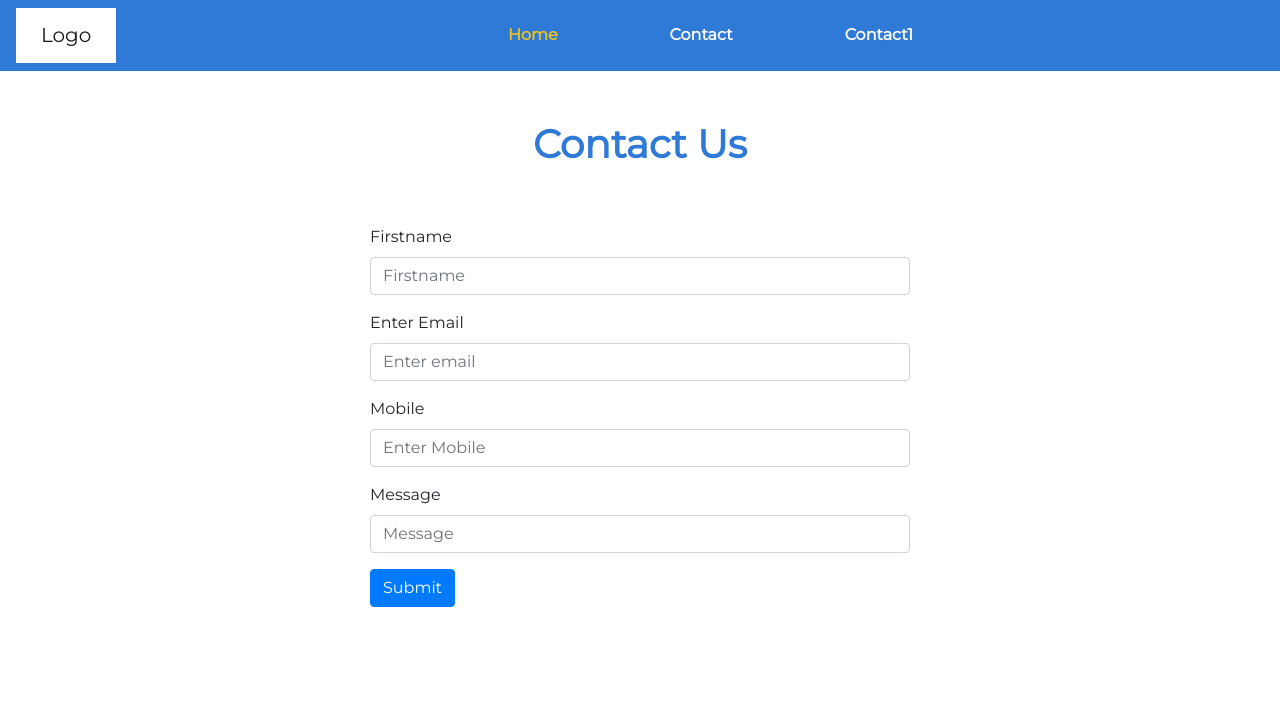
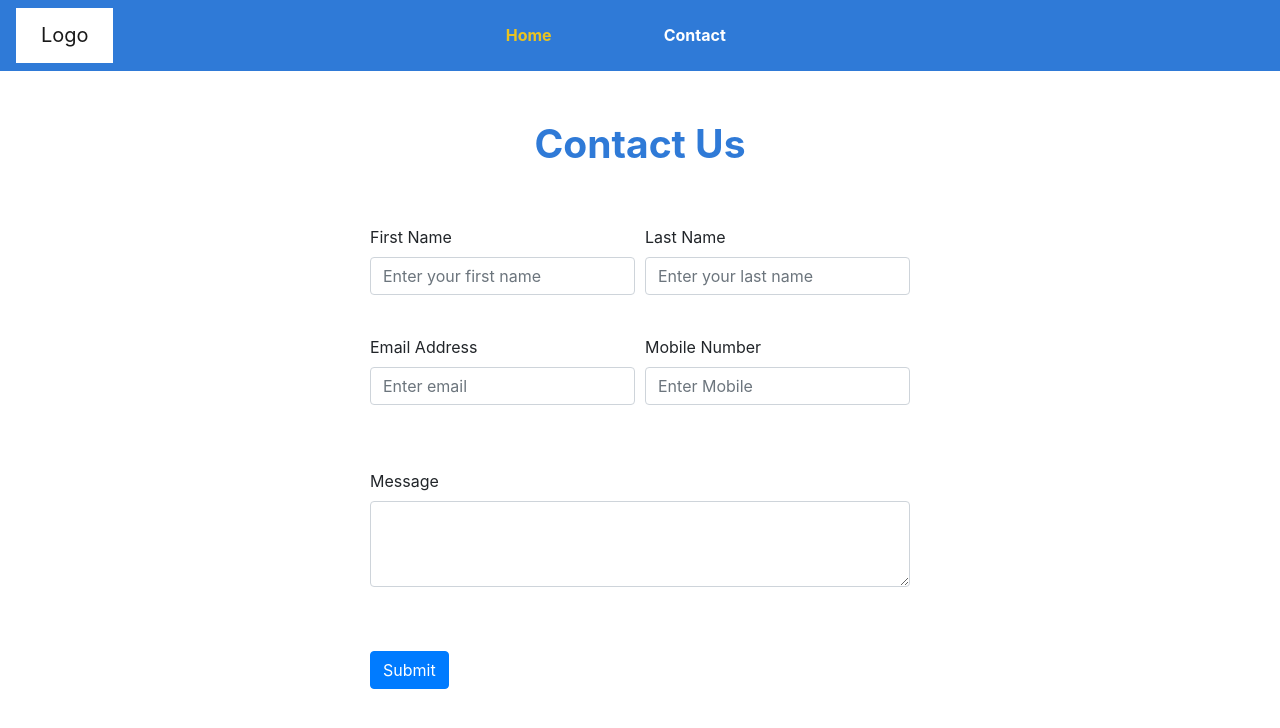
Before and after one commit to sathish19961412/reactjspractice, a React (Create React App) app: page /contact in a window 1280 px wide. Shown: the top 728 px of the page. Built offline with nearby package versions, Linux system fonts and the light colour scheme.

Commit message:
contact form create sent mail

```diff
--- a/src/App.css
+++ b/src/App.css
@@ -1,6 +1,6 @@
 
 .App {
-  text-align: center;
+  text-align:left;
 }
 .App-logo {
   height: 40vmin;
--- a/src/Contact.js
+++ b/src/Contact.js
@@ -1,10 +1,9 @@
 import React from 'react';
-import Button from 'react-bootstrap/Button';
-import Form from 'react-bootstrap/Form';
-import Col from 'react-bootstrap/Col';
-import Row from 'react-bootstrap/Row';
+import './assets/css/bootstrap.min.css';
 import {useRef} from "react";
 import { Fragment, useState} from "react";
+import emailjs from '@emailjs/browser';
+import data from './data/Homedata.json';
 import {Link} from "react-router-dom";
 
 export default function Contacts()
@@ -32,6 +31,101 @@ export default function Contacts()
           [name]: value
       }))
     }
+
+
+     const fnameValidation = fname => {
+          const fnamekey= /^[a-zA-Z]+(([',. -][a-zA-Z ])?[a-zA-Z]*)*$/;
+          if(!fname.trim()){
+            setFnameError('First Name is required!..')
+        }
+        else if(!fname.match(fnamekey)){
+            setFnameError('Please ingress a valid Firstname..')
+        }
+        else{
+            setFnameError('')
+        }
+    }
+
+    const lnameValidation = lname =>{
+      const lnamekey=/^[a-zA-Z]+(([',. -][a-zA-Z ])?[a-zA-Z]*)*$/;
+      if(!lname.trim()){
+          setLnameError("Last Name is required!..")
+      }
+      else if(!lname.match(lnamekey)){
+         setLnameError('Please ingress a valid Last Name ..')
+      }
+      else{
+        setLnameError('')
+      }
+    }
+
+    const emailValidation = email =>{
+         const emailKey=/^(([^<>()[\]\\.,;:\s@"]+(\.[^<>()[\]\\.,;:\s@"]+)*)|(".+"))@((\[[0-9]{1,3}\.[0-9]{1,3}\.[0-9]{1,3}\.[0-9]{1,3}\])|(([a-zA-Z\-0-9]+\.)+[a-zA-Z]{2,}))$/;
+         if(!email.trim()){
+           setEmailError('Email is required !..')
+         }
+         else if(!email.match(emailKey)){
+            setEmailError('Please ingress a valid Email address ..')
+         }
+         else{
+          setEmailError('')
+         }
+    }
+
+    const mobileValidation = mobile =>{
+        const mobileKey=/^(\+\d{1,3}[- ]?)?\d{10}$/;
+        if(!mobile.trim()){
+            setMobileError('Mobile is required !..')
+        }
+        else if(!mobile.match(mobileKey)){
+            setMobileError('Mobile is ingress a valid Mobile')
+        }
+        else{
+            setMobileError('')
+        }
+    }
+
+    const messageValidation = message =>{
+         if(!message.trim()){
+            setMessageError('message is required !..')
+         }
+         else{
+            setMessageError('')
+         }
+    }
+    const form = useRef();
+
+    const sendEmailToUser = () =>{
+
+        emailjs.sendForm('service_pz4z1z4', 'template_vbnscjs', form.current, 'DC9qaXQtPDMTem0tt')
+        .then((result) => {
+            console.log(result.text);
+        }, (error) => {
+            console.log(error.text);
+        });
+
+    }
+    const ClearAllData =() => {
+         setState({
+            fname :'',
+            lname :'',
+            email : '',
+            mobile : '',
+            message : ''
+         })
+
+    }
+    const sendDataToMail = (e) => {
+      e.preventDefault();
+      fnameValidation(state.fname);
+      lnameValidation(state.lname);
+      emailValidation(state.email);
+      mobileValidation(state.mobile);
+      messageValidation(state.message);
+      sendEmailToUser();
+      ClearAllData();
+    }
+
     return(
         <Fragment>
           <nav class="navbar navbar-expand-lg navbar-light">
@@ -48,9 +142,6 @@ export default function Contacts()
       <li class="nav-item">
         <Link to="/contact" class="nav-link">Contact</Link>
       </li>
-      <li class="nav-item">
-        <Link to="/contact1" class="nav-link">Contact1</Link>
-      </li>
     </ul>
   </div>
 </nav>
@@ -58,42 +149,98 @@ export default function Contacts()
             <div className='container'>
                 <div className='row'>
                   <div className='col-md-12 mt-5'>
-                      <h1 className='banner-haead-1 text-center'>Contact us</h1>
+                      <h1 className='banner-haead-1 text-center'>
+                         {data[0].contactus.title}
+                      </h1>
                   </div>
                   <div className='col-md-3'>&nbsp;</div>
                   <div className='col-md-6 mt-5'>
-                  <Form>
-                    <Row>
-                         <Col md={12}>
-                            <Form.Label className='d-flex'>Firstname</Form.Label>
-                            <Form.Control placeholder="Firstname" id="thename" />
-                          </Col>
-                    </Row>
-                    <Row className="mt-3" controlId="formBasicEmail">
-                      <Col md={12}>
-                        <Form.Label className='d-flex'>Enter Email</Form.Label>
-                        <Form.Control type="email" placeholder="Enter email" id="themail" />
-                      </Col>
+                  <div className="form-content">
+                                    <form id="contactForm" ref={form} onSubmit={sendDataToMail} data-aos="fade-up">
+                                        <div className="form-row">
+                                            <div className="col-md-6">
+                                                <div className="form-group">
+                                                    <label htmlFor="inputName" className="">
+                                                        {data[0].contactus.firstname}
+                                                    </label>
+                                                    <input type="text"
+                                                           className="form-control email-input"
+                                                           name="fname"
+                                                           id="fname"
+                                                           placeholder="Enter your first name"
+                                                           value={state.user_name}
+                                                           onChange={handleChange}
+                                                    />
+                                                </div>
+                                            </div>
+                                            <br/>
+                                            <div className="col-md-6">
+                                                <div className="form-group">
+                                                    <label htmlFor="inputName" className="text-style">
+                                                       {data[0].contactus.Lastname}
+                                                    </label>
+                                                    <input type="text"
+                                                           className="form-control email-input"
+                                                           name="lname"
+                                                           id="lname"
+                                                           placeholder="Enter your last name"
+                                                           value={state.lname}
+                                                           onChange={handleChange}
+                                                    />
+                                                </div>
+                                            </div>
+                                        </div>
+                                        <br/>
+                                        <div className="form-row">
+                                            <div className="form-group col-md-6">
+                                                <label htmlFor="inputEmail4 " className="text-style">
+                                                    {data[0].contactus.Email}
+                                                </label>
+                                                <input type="email"
+                                                       className="form-control email-input"
+                                                       name="email"
+                                                       id="email"
+                                                       placeholder="Enter email"
+                                                       value={state.email}
+                                                       onChange={handleChange}
+                                                />
+                                            </div>
+                                            <div className="form-group col-md-6">
+                                                <label htmlFor="inputEmail4 " className="text-style">
+                                                    {data[0].contactus.Mobile}
+                                                </label>
+                                                <input type="text"
+                                                       className="form-control email-input"
+                                                       name="mobile"
+                                                       id="mobile"
+                                                       placeholder="Enter Mobile"
+                                                       value={state.mobile}
+                                                       onChange={handleChange}
+                                                />
+                                            </div>
+                                        </div>
+                                        <br/>
+                                        <br/>
+                                        <div className="form-group">
+                                            <label htmlFor="exampleFormControlTextarea1"  className="text-style">
+                                                {data[0].contactus.Message}
+                                            </label>
+                                            <textarea type="text" className="form-control description"
+                                                      id="message"
+                                                      onChange={handleChange}
+                                                      name="message"
+                                                      value={state.message}
+                                                      rows="3">
+                                            </textarea>
+                                        </div>
 
-                    </Row>
-                    <Row className="mt-3" controlId="formBasicEmail">
-                      <Col md={12}>
-                        <Form.Label className='d-flex'>Mobile</Form.Label>
-                        <Form.Control type="text" placeholder="Enter Mobile" id="themobile" />
-                      </Col>
+                                        <br/><br/>
 
-                    </Row>
-                    <Row className="mt-3" controlId="formBasicEmail">
-                      <Col md={12}>
-                        <Form.Label className='d-flex'>Message</Form.Label>
-                        <Form.Control type="text" placeholder="Message" id="themsg" />
-                      </Col>
-
-                    </Row>
-                    <Button variant="primary" type="submit" className='d-flex mt-3' onCLick="sendemail();">
-                        Submit
-                    </Button>
-                  </Form>
+                                        <button type="submit" className="btn btn-primary">
+                                            {data[0].contactus.ButtonText}
+                                        </button>
+                                    </form>
+                                </div>
                   </div>
                   <div className='col-md-3'>&nbsp;</div>
                 </div>
--- a/src/Home.js
+++ b/src/Home.js
@@ -7,23 +7,6 @@ import { Fragment } from "react";
 import {Link} from "react-router-dom";
 export default function Home()
 {
-    const titles = data.map((obj) => {
-
-        return <>
-        {obj.section1.title}
-        </>
-      })
-      const subtitle = data.map((k) => {
-
-        return <>
-        {k.section1.subtitle}
-        </>
-      })
-      const images= data.map((obj) => {
-        return <>
-        {obj.section1.images}
-        </>
-      })
       return(
         <Fragment>
          <nav class="navbar navbar-expand-lg navbar-light">
@@ -40,9 +23,6 @@ export default function Home()
       <li class="nav-item">
         <Link to="/contact" class="nav-link">Contact</Link>
       </li>
-      <li class="nav-item">
-        <Link to="/contact1" class="nav-link">Contact1</Link>
-      </li>
     </ul>
   </div>
 </nav>
@@ -50,8 +30,8 @@ export default function Home()
   <div className='container'>
       <div className='row'>
         <div className='col-md-6 mt-5'>
-            <h1 className='banner-haead-1'>{ titles }</h1>
-            <h5 className='para-1'>{subtitle}</h5>
+            <h1 className='banner-haead-1'>{data[0].section1.title}</h1>
+            <h5 className='para-1'>{data[0].section1.subtitle}</h5>
             <div className='mt-5'>
                 <div className='gp-1'>
                   <img src={logo1}  alt="logo" />
--- a/src/data/Homedata.json
+++ b/src/data/Homedata.json
@@ -7,9 +7,15 @@
         "images":"./bannerimage.avif"
         },
 
-        "section2":
+        "contactus" :
         {
-
+          "title": "Contact Us",
+          "firstname":"First Name",
+          "Lastname" :"Last Name",
+          "Email" :"Email Address",
+          "Mobile":"Mobile Number",
+          "Message":"Message",
+          "ButtonText":"Submit"
         }
     }
 ]
--- a/src/sentmail.js
+++ b/src/sentmail.js
@@ -45,7 +45,7 @@ export default function Contactus(){
             setFnameError('First Name is required!..')
         }
         else if(!fname.match(fnameKey)){
-            setFnameError('Please ingress a valid email address!..')
+            setFnameError('Please ingress a valid firstname !..')
         }
         else{
             setFnameError('');
```
